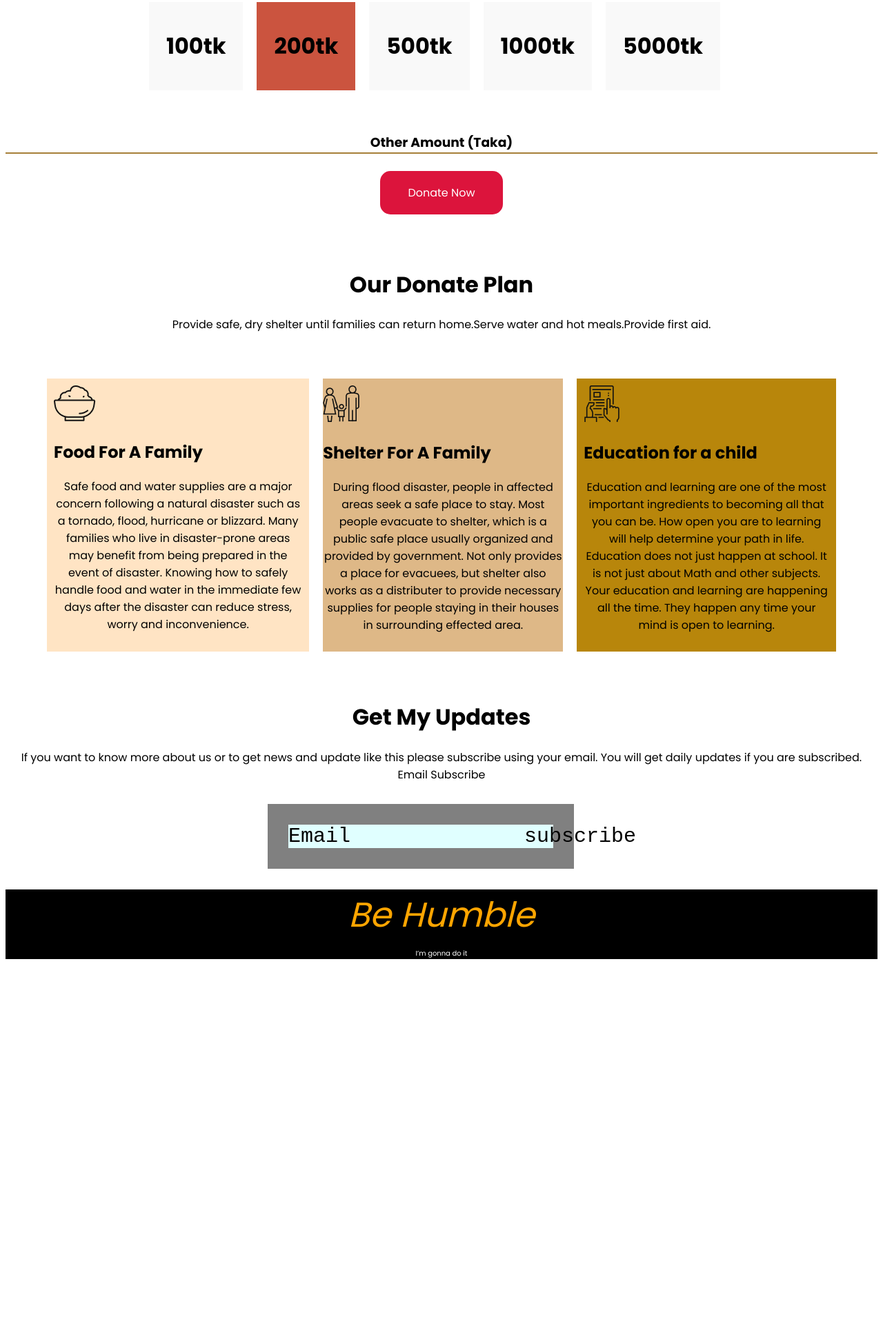
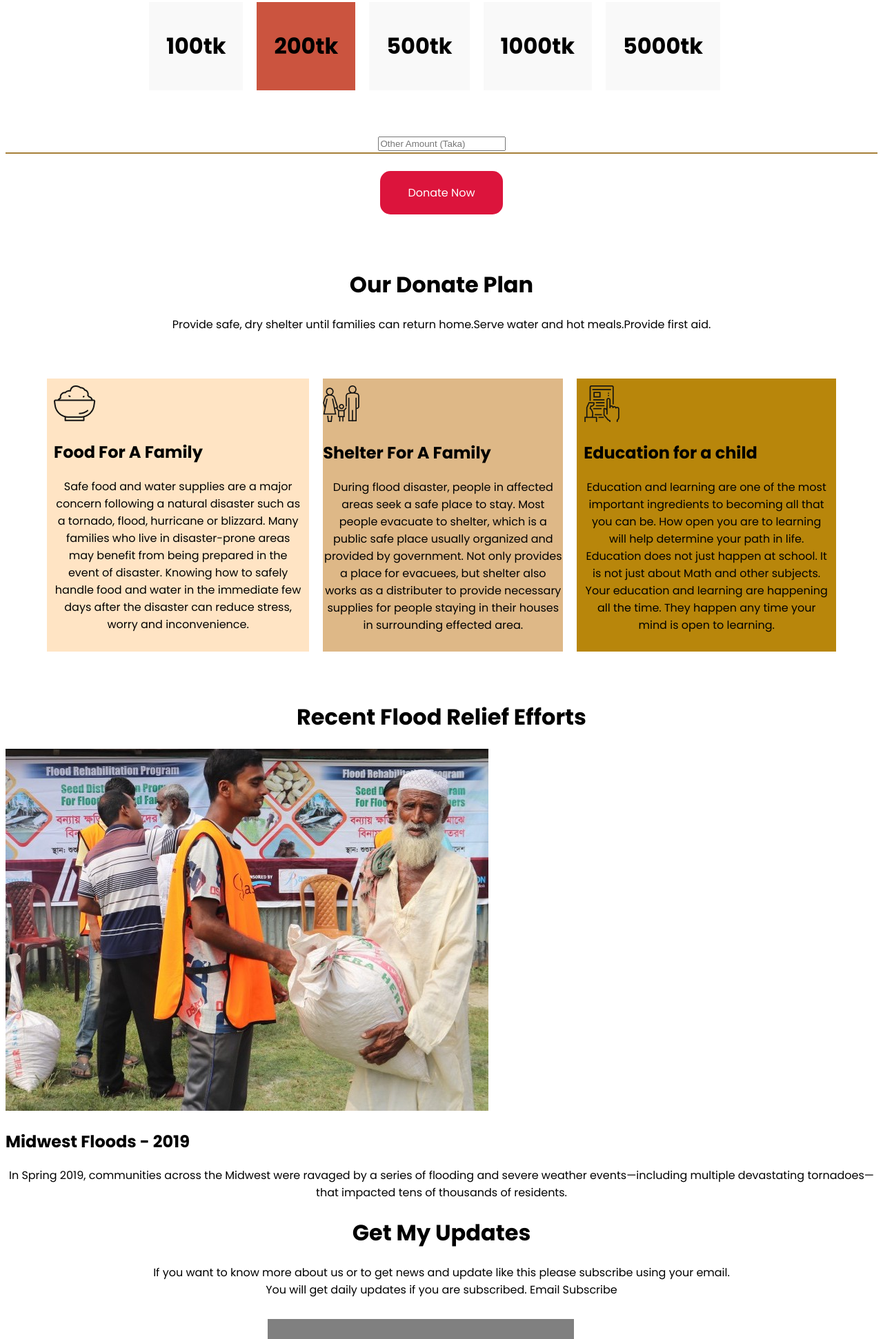
Before and after one commit to didar07/Assignment-1-portfolio, a plain HTML site: page index.html in a window 1280 px wide. Shown: the part 1004-2946 px from the top of the page at 69% size. Before the commit the page ends 2405 px from the top, so only its background shows below. Drawn offline with Linux system fonts and the light colour scheme.

Commit message:
relief added

```diff
--- a/index.html
+++ b/index.html
@@ -32,7 +32,9 @@
         <h1 class="tk-box">5000tk</h1>
     </div>
     <div class="amount-button">
-        <h3 class="other-amount">Other Amount (Taka)</h3>
+        <h3 class="other-amount">
+            <input type="number" placeholder="Other Amount (Taka)">
+        </h3>
         <br>
 
         <a class="link-button-2" href="http://">Donate Now</a>
@@ -75,8 +77,16 @@
                 learning are happening all the time. They happen any time your mind is open to learning.</p>
         </div>
     </section>
+    <h1>Recent Flood Relief Efforts</h1>
+    <img class="efforts" src="images/donation10.jpg" alt="">
+
+    <h2>Midwest Floods - 2019</h2>
+    <p>In Spring 2019, communities across the Midwest were ravaged by a series of flooding and severe weather
+        events—including multiple devastating tornadoes—that impacted tens of thousands of residents.</p>
+
     <h1>Get My Updates</h1>
-    <P>If you want to know more about us or to get news and update like this please subscribe using your email. You will
+    <P>If you want to know more about us or to get news and update like this please subscribe using your email. <br> You
+        will
         get daily updates if you are subscribed.
 
         Email
--- a/style.css
+++ b/style.css
@@ -10,7 +10,6 @@ body {
     height: 800px;
     background-repeat: no-repeat;
     background-size: 100%;
-
 
 }
 
@@ -122,10 +121,13 @@ footer {
 pre {
     text-align: center;
     font-size: 30px;
-
     border: 30px solid gray;
     padding-left: 20px 5px 20px 10px;
     margin-left: 380px;
     margin-right: 440px;
     background-color: lightcyan;
 }
+
+.efforts {
+    background-position: center;
+}
```
Also changed, not shown: images/donation10.jpg (added).
